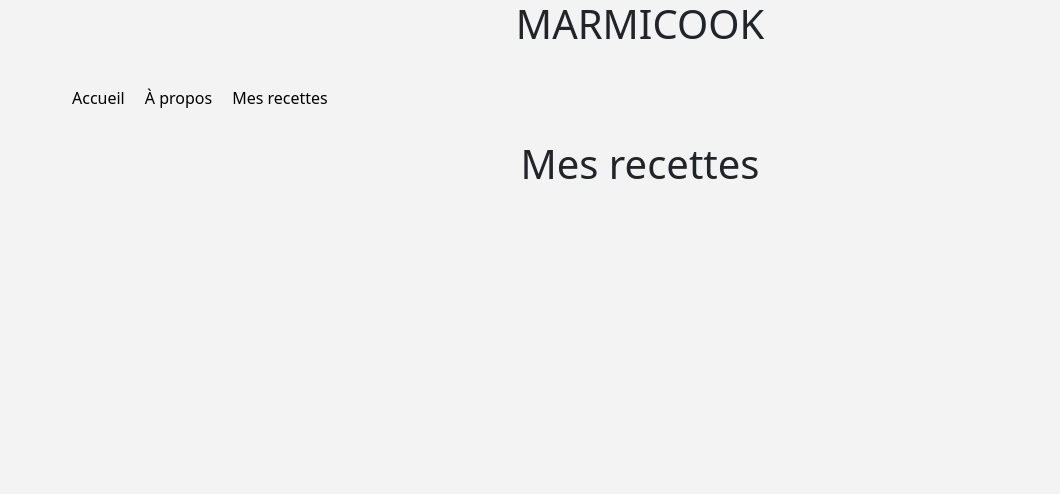
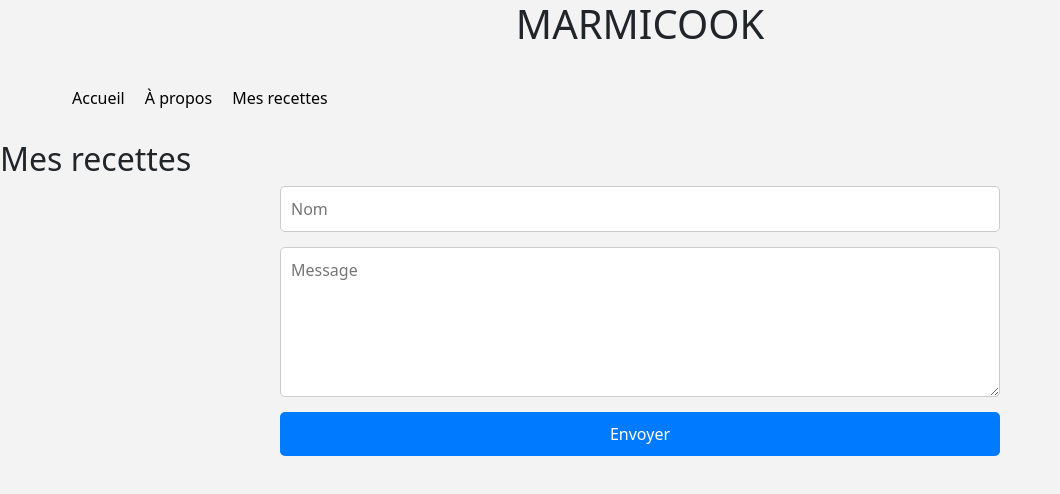
Before and after one commit to dvdfe/REACT-COOK, a React (Create React App) app in the folder frontend/: page /my-recipes in a window 1280 px wide. Shown: the top 494 px of the page, without its empty margins (0-1060 px from the left). Built offline with nearby package versions, Linux system fonts and the light colour scheme.

Commit message:
ajout d'un formulaire et ajout de style

```diff
--- a/frontend/src/components/MyRecipes.js
+++ b/frontend/src/components/MyRecipes.js
@@ -7,7 +7,12 @@ const MyRecipes = () => {
         <div>
             <Header/>
             <Navigation/>
-            <h1>Mes recettes</h1>
+            <h2>Mes recettes</h2>
+            <form className="post-form">
+                <input type="text"  placeholder="Nom"/>
+                <textarea placeholder="Message"></textarea>
+                <input type="submit" value="Envoyer" />
+            </form>
         </div>
     );
 };
--- a/frontend/src/styles/components/_my-recipes.scss
+++ b/frontend/src/styles/components/_my-recipes.scss
@@ -0,0 +1,35 @@
+.post-form {
+    display: flex;
+    flex-direction: column;
+    max-width: 90vh;
+    margin: 0 auto;
+
+    input[type="text"],
+    textarea {
+      padding: 10px;
+      margin-bottom: 15px;
+      border: 1px solid #ccc;
+      border-radius: 5px;
+      font-size: 16px;
+    }
+
+    textarea {
+      resize: vertical;
+      min-height: 150px;
+    }
+
+    input[type="submit"] {
+      background-color: #007bff;
+      color: #fff;
+      border: none;
+      padding: 10px 20px;
+      border-radius: 5px;
+      cursor: pointer;
+      font-size: 16px;
+      transition: background-color 0.3s ease;
+
+      &:hover {
+        background-color: #0056b3;
+      }
+    }
+  }
--- a/frontend/src/styles/components/_search.scss
+++ b/frontend/src/styles/components/_search.scss
@@ -2,23 +2,22 @@
   display: flex;
   height: 5vh;
   width: 50vh;
-  margin: 20px auto 20px auto;
+  margin: 20px auto;
   border-radius: 10px;
   justify-content: center;
   align-items: center;
   cursor: pointer;
   border: 1px solid black;
-}
 
-input::placeholder {
-  display: flex;
-  text-align: center;
-}
+  &::placeholder {
+    text-align: center;
+  }
 
-input[type="text"] {
+  &[type="text"] {
     padding: 5px;
     outline: none;
     border-radius: 10px;
-    text-align: center; /* Centrer le texte saisi horizontalement */
-    line-height: 5vh; /* Centrer le texte saisi verticalement */
+    text-align: center;
+    line-height: 5vh;
   }
+}
```
